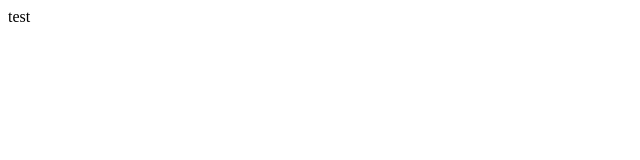
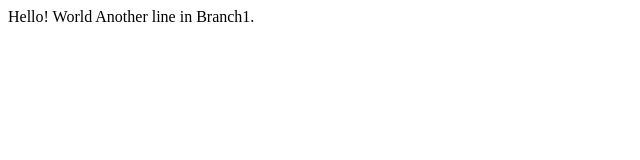
Before and after one commit to nguyentu2405/lecture1, a plain HTML site: page index.html in a window 1280 px wide. Shown: the whole page, without its empty margins (0-640 px from the left). Drawn offline with Linux system fonts and the light colour scheme.

Commit message:
Add another line

```diff
--- a/index.html
+++ b/index.html
@@ -4,6 +4,7 @@
         <title>Test</title>
     </head>
     <body>
-        test
+        Hello! World
+        Another line in Branch1.
     </body>
 </html>
```
